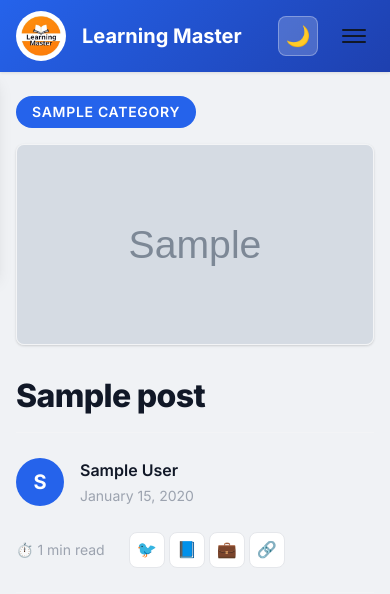
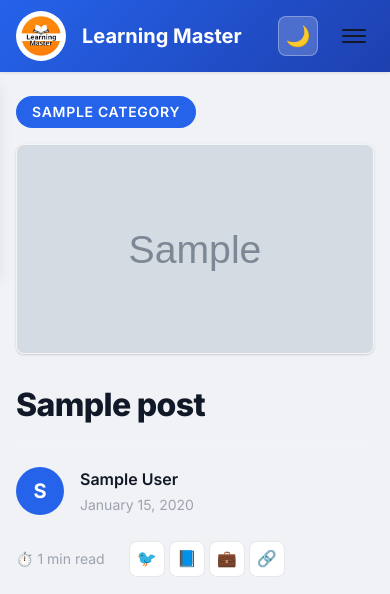
Before and after one commit to dksingh889/learningMaster, a Flask app: a page that uses templates/base.html in a window 390 px wide. Shown: the top 594 px of the page. Run offline with Flask 3, Linux system fonts and the light colour scheme; tables that the repository leaves empty hold one stand-in row (values such as "Sample post"); grey boxes marked "Sample" are stand-in pictures; some libraries are stand-ins or nearby versions.

Commit message:
improved ai generated content

```diff
--- a/static/css/style.css
+++ b/static/css/style.css
@@ -889,8 +889,8 @@ body {
 
 .post-featured-image {
     margin: 0 0 var(--spacing-xl) 0;
-    width: 800px;
-    height: 450px;
+    width: 850px;
+    height: 500px;
     margin-left: auto;
     margin-right: auto;
     border-radius: var(--radius-md);
@@ -909,9 +909,9 @@ body {
 @media (max-width: 768px) {
     .post-featured-image {
         width: 100%;
-        max-width: 800px;
+        max-width: 850px;
         height: auto;
-        aspect-ratio: 800 / 450;
+        aspect-ratio: 850 / 500;
     }
 }
 
--- a/templates/admin/seo_edit_post.html
+++ b/templates/admin/seo_edit_post.html
@@ -93,7 +93,7 @@
                                placeholder="https://example.com/image.jpg">
                         <button type="button" onclick="uploadImage('featured_image')" class="btn btn-secondary">Upload</button>
                     </div>
-                    <small style="color: #6b7280; font-size: 0.85rem;">Recommended: 1200x630px for best SEO</small>
+                    <small style="color: #6b7280; font-size: 0.85rem;">Recommended: 850x500px for best SEO</small>
                 </div>
 
                 <div class="form-group">
@@ -243,7 +243,7 @@
                                placeholder="Defaults to Featured Image">
                         <button type="button" onclick="uploadImage('og_image')" class="btn btn-secondary">Upload</button>
                     </div>
-                    <small style="color: #6b7280; font-size: 0.85rem;">Recommended: 1200x630px</small>
+                    <small style="color: #6b7280; font-size: 0.85rem;">Recommended: 850x500px</small>
                 </div>
             </div>
 
--- a/templates/admin/seo_new_post.html
+++ b/templates/admin/seo_new_post.html
@@ -92,7 +92,7 @@
                                placeholder="https://example.com/image.jpg">
                         <button type="button" onclick="uploadImage('featured_image')" class="btn btn-secondary">Upload</button>
                     </div>
-                    <small style="color: #6b7280; font-size: 0.85rem;">Recommended: 1200x630px for best SEO</small>
+                    <small style="color: #6b7280; font-size: 0.85rem;">Recommended: 850x500px for best SEO</small>
                 </div>
 
                 <div class="form-group">
@@ -243,7 +243,7 @@
                                placeholder="Defaults to Featured Image">
                         <button type="button" onclick="uploadImage('og_image')" class="btn btn-secondary">Upload</button>
                     </div>
-                    <small style="color: #6b7280; font-size: 0.85rem;">Recommended: 1200x630px</small>
+                    <small style="color: #6b7280; font-size: 0.85rem;">Recommended: 850x500px</small>
                 </div>
             </div>
 
--- a/templates/base.html
+++ b/templates/base.html
@@ -16,21 +16,7 @@
     <!-- Google tag (gtag.js) - Excludes /admin routes -->
     <script>
     // Only load Google Analytics if not on admin pages
-    if (window.location.pathname.indexOf('/admin') !== 0) {
-        (function() {
-            var script = document.createElement('script');
-            script.async = true;
-            script.src = 'https://www.googletagmanager.com/gtag/js?id=G-TXH8FKDGMT';
-            document.head.appendChild(script);
 
-            window.dataLayer = window.dataLayer || [];
-            function gtag(){dataLayer.push(arguments);}
-            gtag('js', new Date());
-            gtag('config', 'G-TXH8FKDGMT', {
-                'page_path': window.location.pathname + window.location.search
-            });
-        })();
-    }
     </script>
 
     <!-- Open Graph / Facebook -->
```
